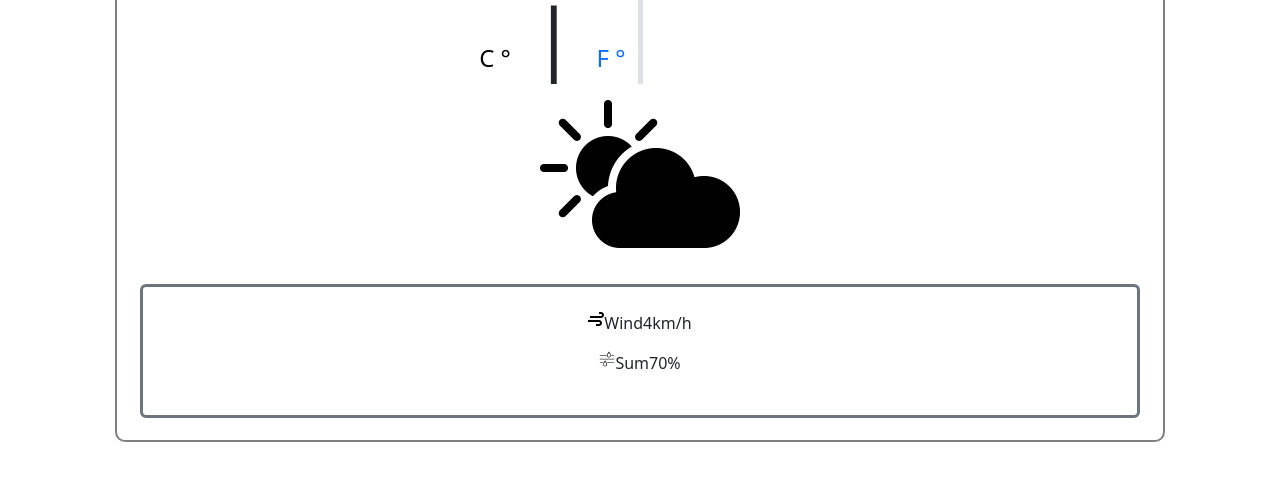
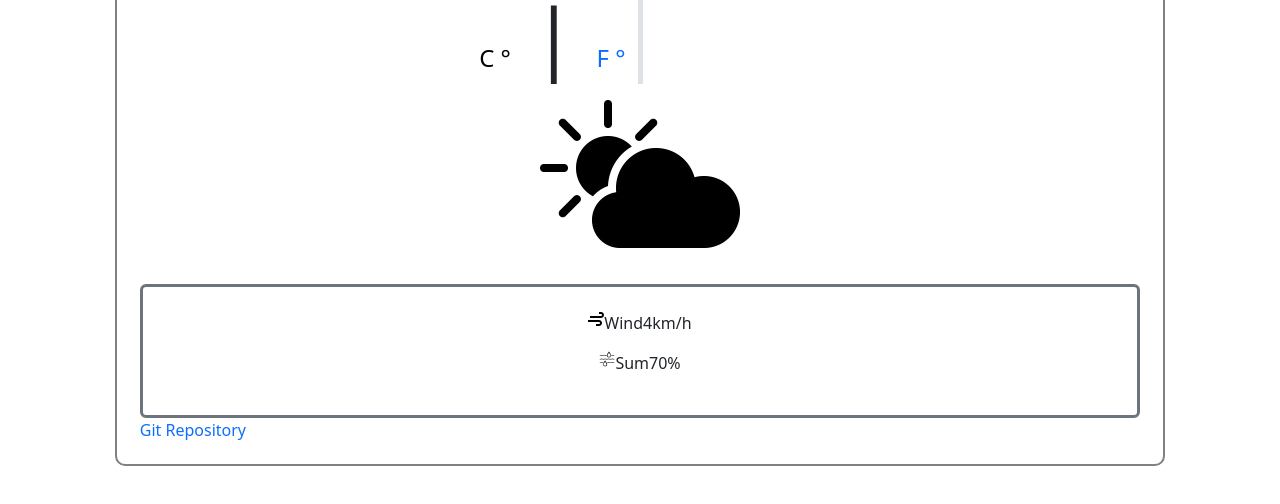
Before and after one commit to DuchenkoAnastasiia/MyWeather-app, a plain HTML site: page index.html in a window 1280 px wide. Shown: the part 236-740 px from the top of the page. Drawn offline with nearby package versions, Linux system fonts and the light colour scheme.

Commit message:
add git link

```diff
--- a/index.html
+++ b/index.html
@@ -131,7 +131,9 @@
           </div>
         </div>
       </div> -->
-
+      <div>
+        <a href="https://github.com/DuchenkoAnastasiia/MyWeather-app" target="_blank">Git Repository</a>
+       </div>
       </div>
 
     <script src="./src/script.js"></script>
```
